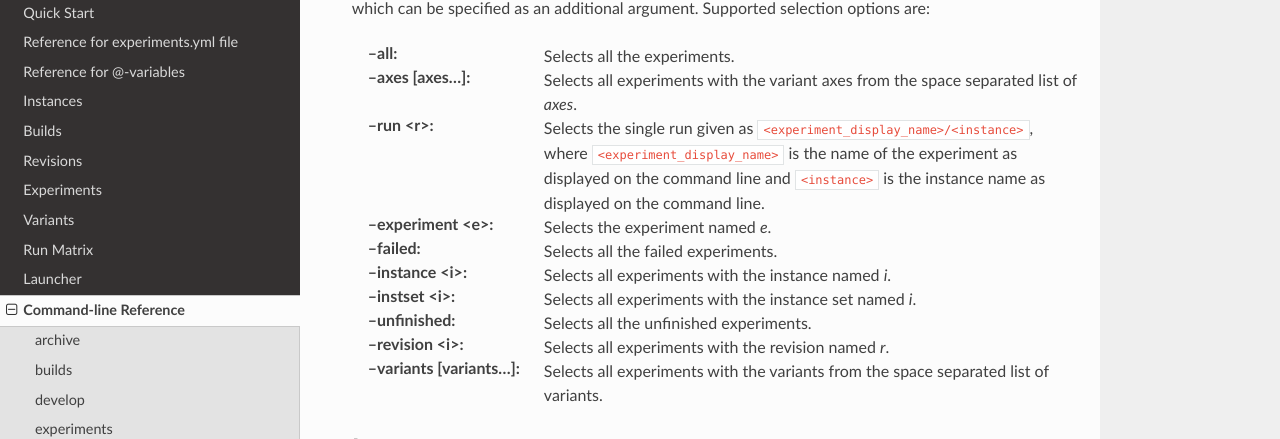
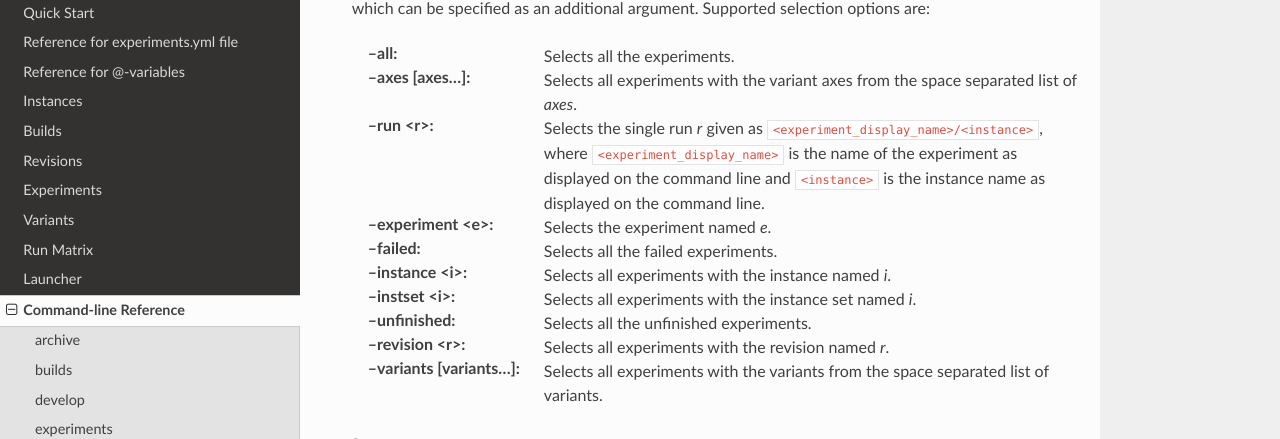
Before and after one commit to hu-macsy/simexpal, a Sphinx documentation site: the page built from docs/command_line_reference.rst, in a window 1280 px wide and 900 px high, scrolled down 1745 px. Shown: the part 139-578 px from the top of the window. Built offline with Sphinx 7.4.7 and the Read the Docs theme 2.0.0, drawn with Linux system fonts in a browser that asks for light colours.

```diff
--- a/docs/command_line_reference.rst
+++ b/docs/command_line_reference.rst
@@ -92,7 +92,7 @@ which can be specified as an additional argument. Supported selection options ar
 :--all:                    Selects all the experiments.
 :--axes [axes...]:         Selects all experiments with the variant axes from
                            the space separated list of *axes*.
-:--run <r>:                Selects the single run given as
+:--run <r>:                Selects the single run *r* given as
                            ``<experiment_display_name>/<instance>``, where
                            ``<experiment_display_name>`` is the name of the
                            experiment as displayed on the command line and
@@ -103,7 +103,7 @@ which can be specified as an additional argument. Supported selection options ar
 :--instance <i>:           Selects all experiments with the instance named *i*.
 :--instset <i>:            Selects all experiments with the instance set named *i*.
 :--unfinished:             Selects all the unfinished experiments.
-:--revision <i>:           Selects all experiments with the revision named *r*.
+:--revision <r>:           Selects all experiments with the revision named *r*.
 :--variants [variants...]: Selects all experiments with the variants from the
                            space separated list of variants.
 
```
